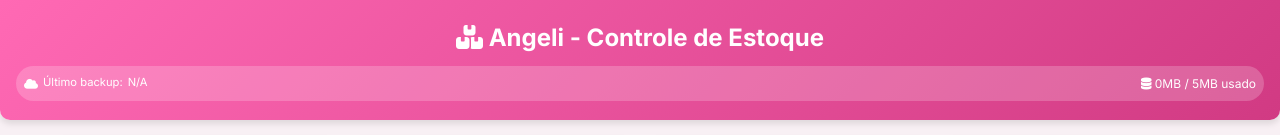
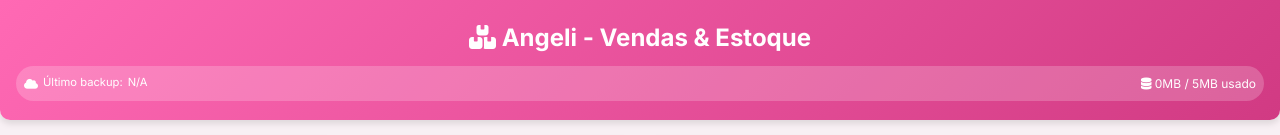
Before and after one commit to luzanspa/Angeli-Store-Manager, a plain HTML site: page index.html in a window 1280 px wide. Shown: the top 135 px of the page. Drawn offline with nearby package versions, Linux system fonts and the light colour scheme.

Commit message:
Add files via upload

```diff
--- a/index.html
+++ b/index.html
@@ -3,7 +3,7 @@
 <head>
     <meta charset="UTF-8">
     <meta name="viewport" content="width=device-width, initial-scale=1.0, maximum-scale=1.0, user-scalable=no">
-    <title>Angeli - Controle de Estoque</title>
+    <title>Angeli - Vendas & Estoque</title>
     <link href="https://fonts.googleapis.com/css2?family=Inter:wght@300;400;500;600;700&display=swap" rel="stylesheet">
     <link rel="stylesheet" href="https://cdnjs.cloudflare.com/ajax/libs/font-awesome/6.4.0/css/all.min.css">
     <script src="https://cdn.jsdelivr.net/npm/chart.js@4.3.0/dist/chart.umd.min.js"></script>
@@ -941,7 +941,7 @@
 <body class="theme-pink">
     <!-- Header -->
     <header>
-        <h1><i class="fas fa-boxes"></i> Angeli - Controle de Estoque</h1>
+        <h1><i class="fas fa-boxes"></i> Angeli - Vendas & Estoque</h1>
         <div class="status-bar">
             <div id="lastBackup"><i class="fas fa-cloud"></i> Último backup: <span id="backupTime">N/A</span></div>
             <div id="storageStatus"><i class="fas fa-database"></i> <span id="storageUsage">0MB</span> / 5MB usado</div>
```
